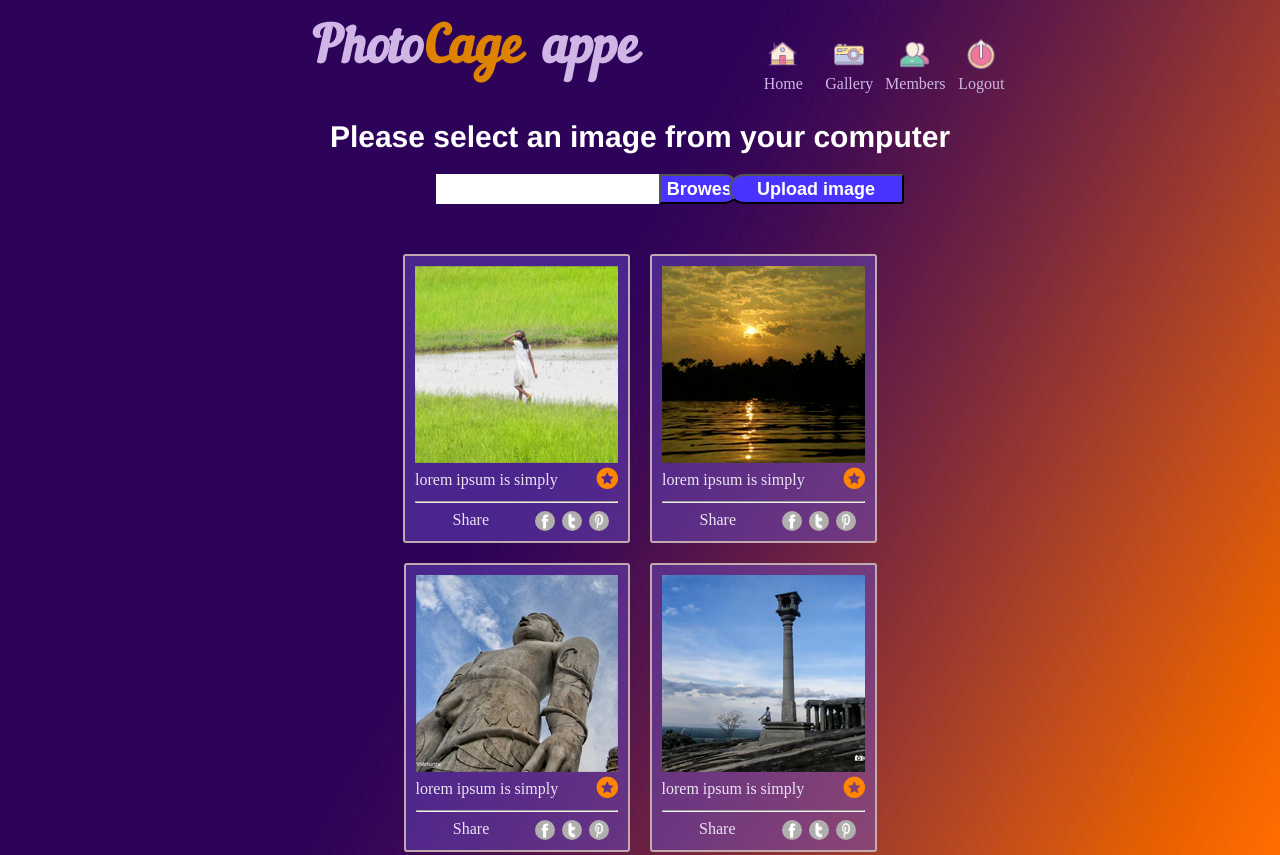
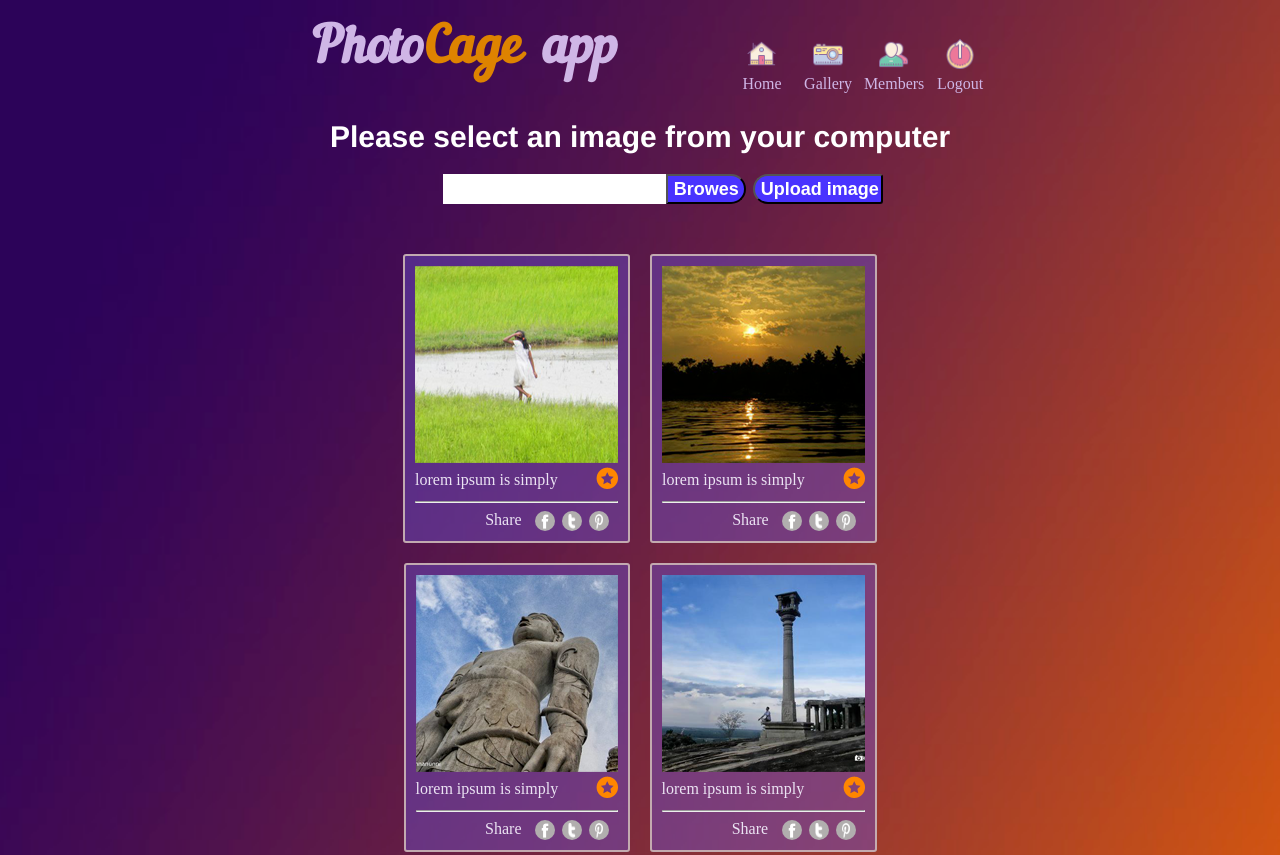
Before and after one commit to DenisGrishin/Photo-page-app, a plain HTML site: page index.html in a window 1280 px wide. Shown: the top 855 px of the page. Drawn offline with Linux system fonts and the light colour scheme.

Commit message:
Adaptability

```diff
--- a/index.html
+++ b/index.html
@@ -10,7 +10,8 @@
     <div class="container">
         <header class="site-header centralized">
             <div class="container-site-logo">
-                <div class="site-name">Photo<span class="text-cage">Cage</span>appe</div>
+                <div class="site-name">Photo<span class="text-cage">Cage</span>app
+                </div>
             </div>
             <div class="main-mune-header">
                 <ul class="menu-list">
@@ -55,7 +56,7 @@
                     </div>
                     <div class="container-button">
                         <div class="button-upl-img-container">
-                            <button type="button" class="button-upl-img">Upload image</button>
+                            <input type="button" class="button-upl-img" value="Upload image">
                         </div>
                     </div>
                 </div>
--- a/style.css
+++ b/style.css
@@ -5,7 +5,10 @@
 body {
     margin: 0px;
     background: url(background1.jpg);
-    background-repeat: repeat-x;
+    background-size: cover;
+    background-position: center center;
+    background-repeat: no-repeat;
+
 }
 
 html body div header main footer img input ul li h1 {
@@ -24,17 +27,6 @@
     src: url(Nautilus.otf);
     /* Путь к файлу со шрифтом */
 }
-
-
-
-
-
-
-
-
-
-
-
 
 
 
@@ -136,20 +128,6 @@
 }
 
 
-
-
-
-
-
-
-
-
-
-
-
-
-
-
 /*End header*/
 
 
@@ -215,9 +193,8 @@
 
 .container-button {
     width: 18%;
-    padding: 0 7px;
     display: flex;
-    justify-content: center;
+    justify-content: flex-start;
 }
 
 .button-serch {
@@ -238,7 +215,7 @@
 .button-upl-img-container {}
 
 .button-upl-img {
-    width: 175px;
+    width: 130px;
     height: 30px;
     font-size: 18px;
     color: rgb(255, 255, 255);
@@ -252,12 +229,6 @@
     cursor: pointer;
     background: #fc3;
 }
-
-
-
-
-
-
 
 
 
@@ -313,7 +284,8 @@
 .text-social-iteam {
     width: 50%;
     display: flex;
-    justify-content: center;
+    justify-content: flex-end;
+
 }
 
 .container-social-iteam {
```
